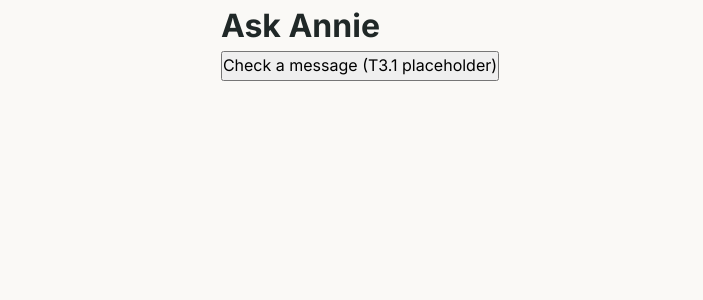
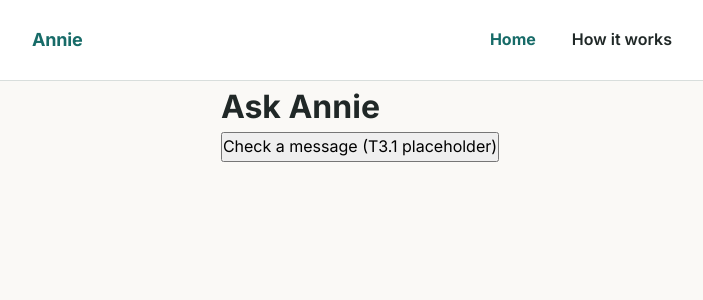
Before and after one commit to KylloAIConsulting/Ask-Annie, a React (Vite) app in the folder client/: page / in a window 1280 px wide. Shown: the top 300 px of the page, without its empty margins (280-983 px from the left). Built offline with nearby package versions, Linux system fonts and the light colour scheme.

Commit message:
feat(header): add accessible application header and navigation

```diff
--- a/client/src/App.tsx
+++ b/client/src/App.tsx
@@ -6,6 +6,7 @@ import {
   type AppAction,
 } from './state/appReducer';
 import Layout from './components/Layout/Layout';
+import Header from './components/Header/Header';
 
 // Re-export Screen so downstream modules can import from a single location.
 export type { Screen };
@@ -81,7 +82,22 @@ const App: React.FC = () => {
     }
   };
 
-  return <Layout>{renderScreen()}</Layout>;
+  return (
+    <Layout
+      header={
+        <Header
+          currentScreen={state.currentScreen}
+          onNavigate={navigate}
+          // TODO T3.1 — replace with a callback that opens the explanation
+          // panel on the Welcome screen. The onHowItWorks prop contract is
+          // stable; only this callback changes.
+          onHowItWorks={() => navigate('welcome')}
+        />
+      }
+    >
+      {renderScreen()}
+    </Layout>
+  );
 };
 
 // Exported for direct testing of the dispatch shape from App.test.tsx.
--- /dev/null
+++ b/client/src/components/Header/Header.module.css
@@ -0,0 +1,90 @@
+/* ── Header shell ────────────────────────────────────────────────────────── */
+
+.header {
+  background-color: var(--color-white);
+  border-bottom: 1px solid var(--color-soft-grey);
+}
+
+/* Inner row: centres content and constrains width to match the journey
+   container so the wordmark aligns with page content on wide screens. */
+.inner {
+  display: flex;
+  align-items: center;
+  justify-content: space-between;
+  flex-wrap: wrap;           /* prevents overflow on narrow viewports */
+  gap: var(--space-2);
+  max-width: var(--max-width-journey);
+  margin-inline: auto;
+  padding-block: var(--space-3);
+  padding-inline: var(--page-padding);
+}
+
+/* ── Wordmark ────────────────────────────────────────────────────────────── */
+
+.wordmark {
+  font-family: var(--font-family);
+  font-size: var(--font-size-body-large);
+  font-weight: var(--font-weight-bold);
+  color: var(--color-annie-teal);
+  letter-spacing: -0.01em;
+  user-select: none;
+  /* Minimum touch target height even though it is not interactive */
+  line-height: var(--button-height-min);
+}
+
+/* ── Navigation list ─────────────────────────────────────────────────────── */
+
+.navList {
+  display: flex;
+  align-items: center;
+  gap: var(--space-1);
+  list-style: none;
+  margin: 0;
+  padding: 0;
+}
+
+/* ── Navigation buttons ──────────────────────────────────────────────────── */
+
+.navButton {
+  display: inline-flex;
+  align-items: center;
+  justify-content: center;
+  min-height: var(--button-height-min);  /* 48 px — meets WCAG 2.5.5 target size */
+  padding-inline: var(--space-3);
+  background: none;
+  border: none;
+  border-radius: var(--button-border-radius);
+  cursor: pointer;
+
+  font-family: var(--font-family);
+  font-size: var(--font-size-body);
+  font-weight: var(--font-weight-semibold);
+  color: var(--color-charcoal);
+  text-decoration: none;
+  white-space: nowrap;
+
+  transition: color 0.1s ease, background-color 0.1s ease;
+}
+
+.navButton:hover {
+  color: var(--color-annie-teal);
+  background-color: color-mix(in srgb, var(--color-annie-teal) 8%, transparent);
+}
+
+/* Active page indicator — applied via aria-current="page" */
+.navButton[aria-current='page'] {
+  color: var(--color-annie-teal);
+  font-weight: var(--font-weight-bold);
+}
+
+/* Focus ring — uses design-token colours, visible against any background */
+.navButton:focus-visible {
+  outline: 3px solid var(--color-annie-teal);
+  outline-offset: 2px;
+}
+
+@media (prefers-reduced-motion: reduce) {
+  .navButton {
+    transition: none;
+  }
+}
--- /dev/null
+++ b/client/src/components/Header/Header.tsx
@@ -0,0 +1,72 @@
+import React from 'react';
+import styles from './Header.module.css';
+import type { Screen } from '../../state/appReducer';
+
+type HeaderProps = {
+  /** The screen currently rendered by App, used to set aria-current="page". */
+  currentScreen: Screen;
+  /** Navigate to a named screen (delegates to App's dispatch). */
+  onNavigate: (screen: Screen) => void;
+  /**
+   * Called when the user activates "How it works".
+   *
+   * Contract for T1.3 shell: App passes () => onNavigate('welcome').
+   * T3.1 will replace this with a callback that expands the explanation
+   * panel on the Welcome screen.
+   */
+  onHowItWorks: () => void;
+};
+
+/**
+ * Application-wide header.
+ *
+ * Contains:
+ *  - Text wordmark "Annie"
+ *  - <nav aria-label="Main navigation"> with Home and How it works
+ *
+ * Both navigation controls are <button> elements — no href="#" placeholders.
+ * aria-current="page" is applied to Home when the welcome screen is active.
+ * "How it works" never receives aria-current because it has no dedicated screen.
+ */
+const Header: React.FC<HeaderProps> = ({ currentScreen, onNavigate, onHowItWorks }) => {
+  const isWelcome = currentScreen === 'welcome';
+
+  return (
+    <header className={styles.header}>
+      <div className={styles.inner}>
+        <span className={styles.wordmark} aria-label="Annie home">
+          Annie
+        </span>
+
+        <nav aria-label="Main navigation">
+          <ul className={styles.navList}>
+            <li>
+              <button
+                type="button"
+                className={styles.navButton}
+                onClick={() => onNavigate('welcome')}
+                aria-current={isWelcome ? 'page' : undefined}
+              >
+                Home
+              </button>
+            </li>
+            <li>
+              {/* TODO T3.1 — onHowItWorks will open the explanation panel on
+                  the Welcome screen instead of navigating. The prop contract is
+                  stable; only the callback passed by App changes. */}
+              <button
+                type="button"
+                className={styles.navButton}
+                onClick={onHowItWorks}
+              >
+                How it works
+              </button>
+            </li>
+          </ul>
+        </nav>
+      </div>
+    </header>
+  );
+};
+
+export default Header;
--- a/client/src/components/Layout/Layout.tsx
+++ b/client/src/components/Layout/Layout.tsx
@@ -4,6 +4,12 @@ import styles from './Layout.module.css';
 type LayoutProps = {
   /** Screen component rendered as the page body. */
   children: React.ReactNode;
+  /**
+   * Optional header rendered between the skip link and the main container.
+   * T1.3 passes <Header> here so the skip link remains the first focusable
+   * element in the document regardless of which component is in the header.
+   */
+  header?: React.ReactNode;
 };
 
 /**
@@ -16,12 +22,13 @@ type LayoutProps = {
  *
  * T1.3 will add <Header> above the container.
  */
-const Layout: React.FC<LayoutProps> = ({ children }) => {
+const Layout: React.FC<LayoutProps> = ({ children, header }) => {
   return (
     <>
       <a href="#main-content" className={styles.skipLink}>
         Skip to main content
       </a>
+      {header}
       <div className={styles.container}>
         <main id="main-content" className={styles.main}>
           {children}
```
Also changed, not shown: 1 other file (tests, documents, lock files or other folders).
